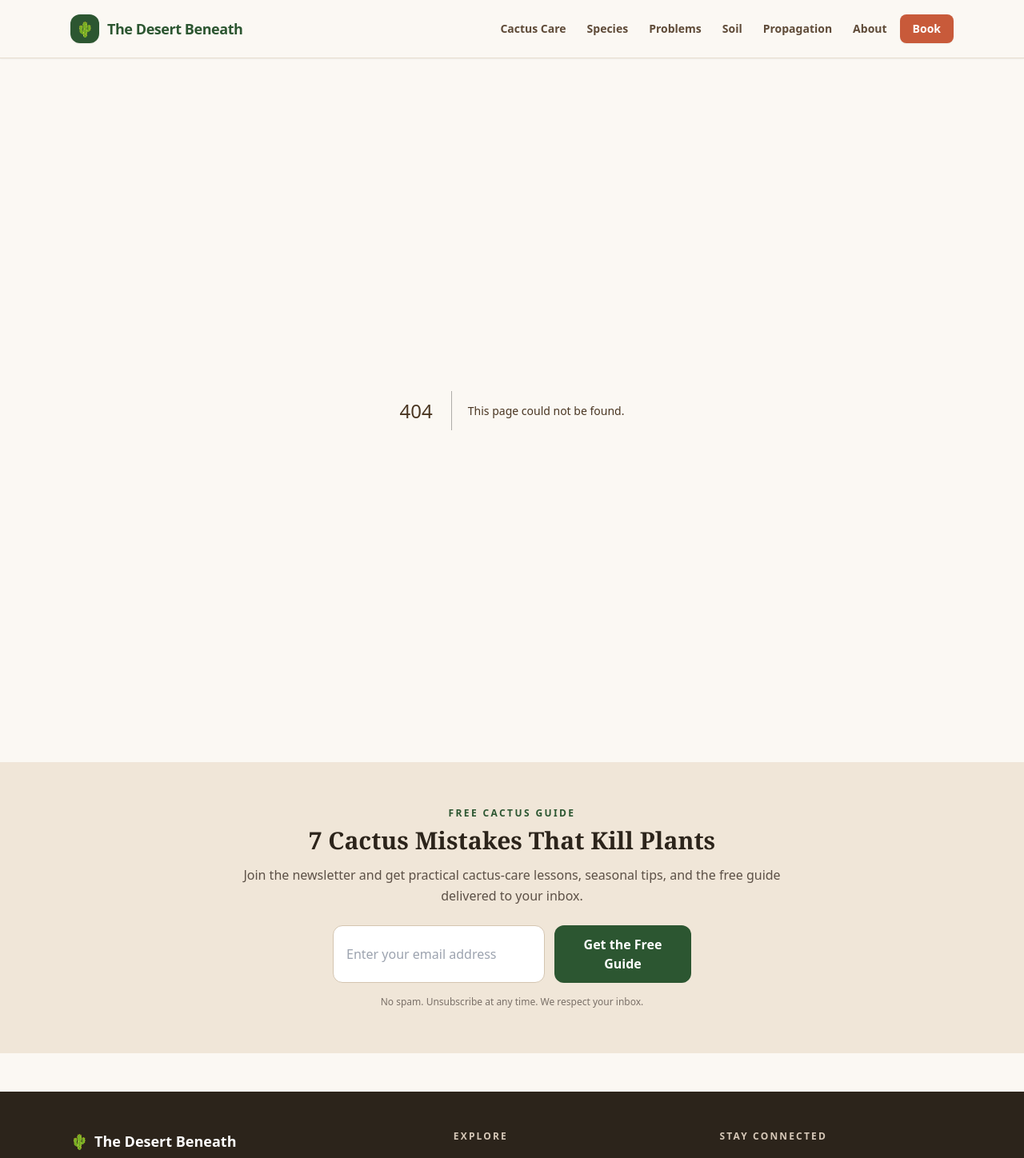
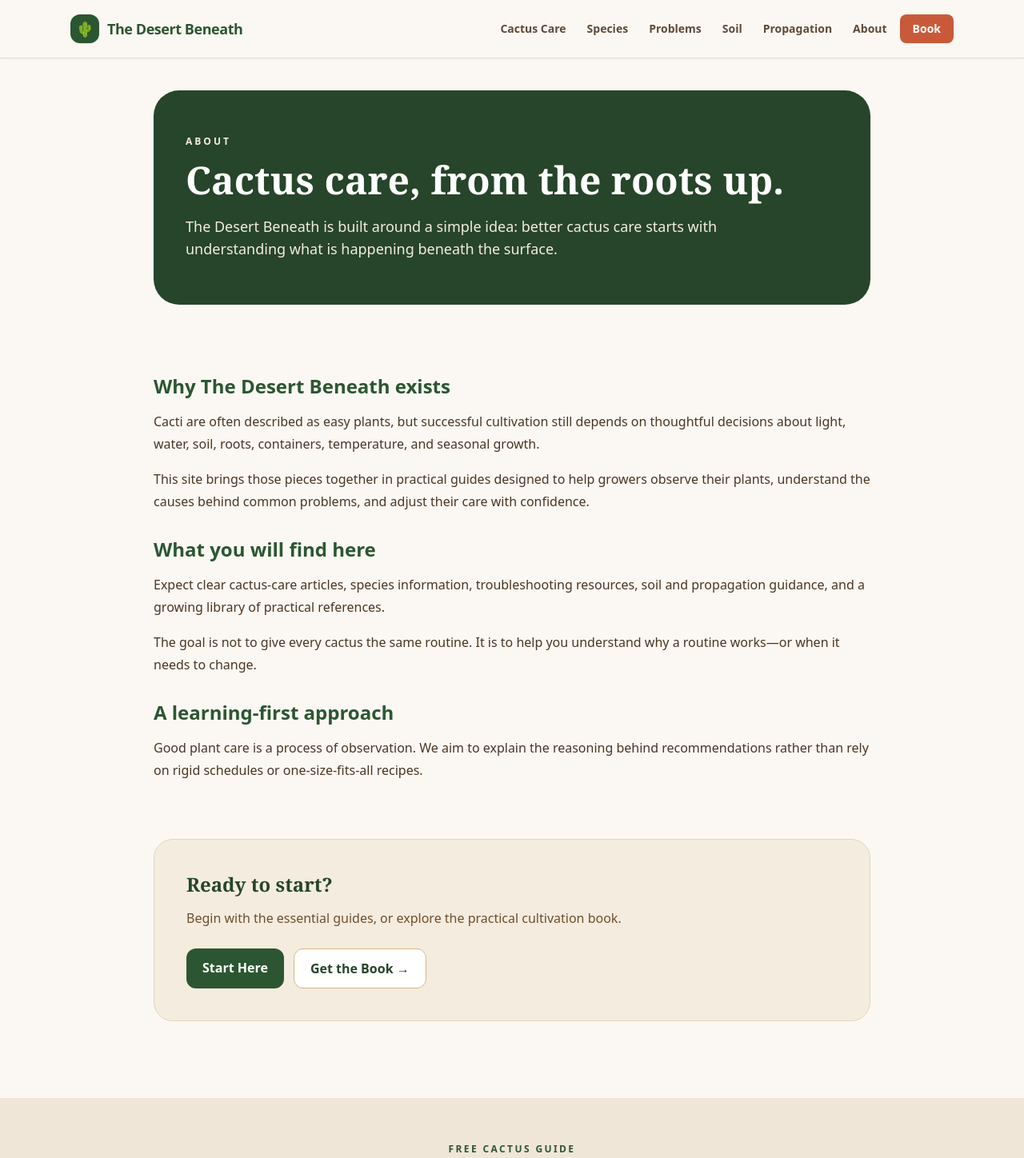
Before and after one commit to valdo-tech-pro/desert-beneath, a Next.js app: page /about in a window 1280 px wide. Before the commit this address had no page. Shown: the top 1448 px of the page at 80% size. Built offline with nearby package versions, Linux system fonts and the light colour scheme.

Commit message:
Add about page for The Desert Beneath

```diff
--- /dev/null
+++ b/app/about/page.tsx
@@ -0,0 +1,37 @@
+import type { Metadata } from 'next'
+import Link from 'next/link'
+import { siteConfig } from '@/lib/site-config'
+
+export const metadata: Metadata = {
+  title: 'About The Desert Beneath',
+  description: 'Learn about The Desert Beneath and its approach to practical cactus care.',
+}
+
+export default function AboutPage() {
+  return (
+    <div className="mx-auto max-w-4xl">
+      <section className="rounded-[2rem] bg-cactus-800 px-7 py-14 text-white sm:px-10 sm:py-18">
+        <p className="text-xs font-bold uppercase tracking-[0.25em] text-sand-100">About</p>
+        <h1 className="mt-4 font-serif text-4xl font-bold leading-tight sm:text-5xl">Cactus care, from the roots up.</h1>
+        <p className="mt-5 max-w-2xl text-base leading-8 text-sand-100 sm:text-lg">{siteConfig.name} is built around a simple idea: better cactus care starts with understanding what is happening beneath the surface.</p>
+      </section>
+
+      <section className="prose-content py-14">
+        <h2>Why The Desert Beneath exists</h2>
+        <p>Cacti are often described as easy plants, but successful cultivation still depends on thoughtful decisions about light, water, soil, roots, containers, temperature, and seasonal growth.</p>
+        <p>This site brings those pieces together in practical guides designed to help growers observe their plants, understand the causes behind common problems, and adjust their care with confidence.</p>
+        <h2>What you will find here</h2>
+        <p>Expect clear cactus-care articles, species information, troubleshooting resources, soil and propagation guidance, and a growing library of practical references.</p>
+        <p>The goal is not to give every cactus the same routine. It is to help you understand why a routine works—or when it needs to change.</p>
+        <h2>A learning-first approach</h2>
+        <p>Good plant care is a process of observation. We aim to explain the reasoning behind recommendations rather than rely on rigid schedules or one-size-fits-all recipes.</p>
+      </section>
+
+      <section className="mb-14 rounded-3xl border border-sand-200 bg-sand-100 p-7 sm:p-10">
+        <h2 className="font-serif text-2xl font-bold text-cactus-800">Ready to start?</h2>
+        <p className="mt-3 leading-7 text-sand-700">Begin with the essential guides, or explore the practical cultivation book.</p>
+        <div className="mt-6 flex flex-col gap-3 sm:flex-row"><Link href="/#start-here" className="rounded-xl bg-cactus-700 px-5 py-3 text-center font-bold text-white hover:bg-cactus-800">Start Here</Link><Link href="/book" className="rounded-xl border border-sand-300 bg-white px-5 py-3 text-center font-bold text-cactus-800 hover:bg-sand-50">Get the Book →</Link></div>
+      </section>
+    </div>
+  )
+}
```
